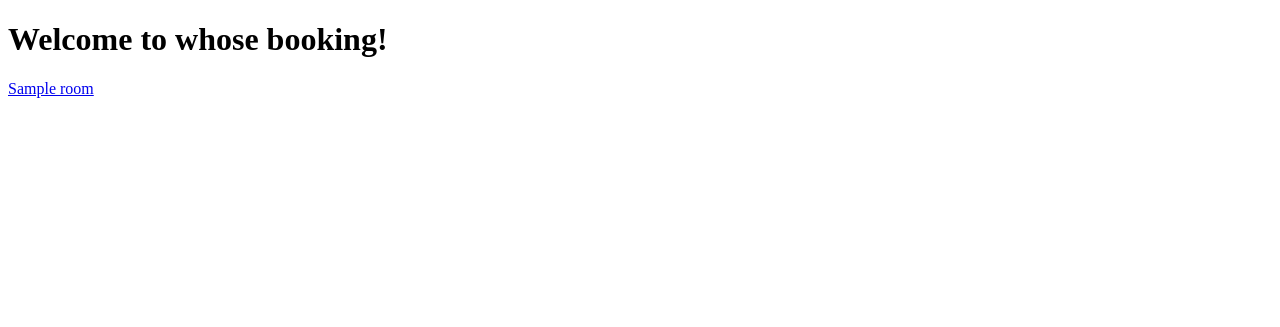
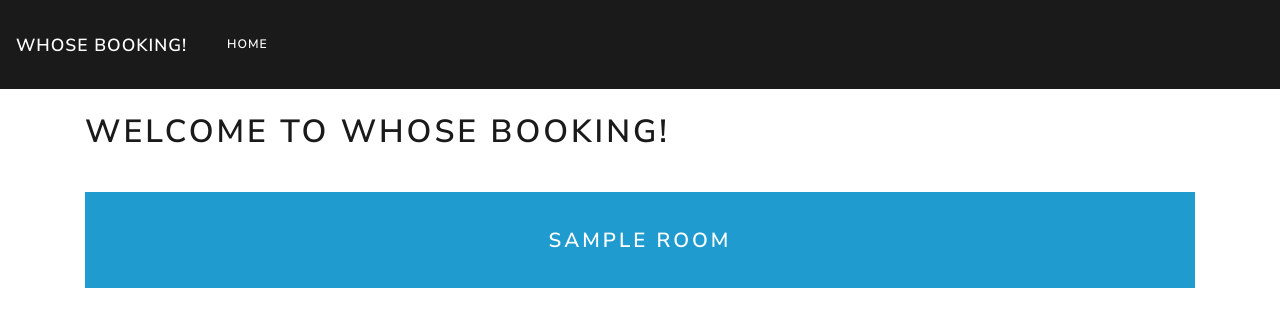
Before and after one commit to headforwards/whose-booking, a Flask app: template templates/index.html in a window 1280 px wide. Shown: the top 327 px of the page. Run offline with Flask 2, Linux system fonts and the light colour scheme; the template is opened without the code that fills it: most values are stand-ins (such as "Sample title", 1, 10 or a date in 2020); some libraries are stand-ins or nearby versions.

Commit message:
Added styling

```diff
--- a/auth_helper.py
+++ b/auth_helper.py
@@ -15,7 +15,6 @@ def get_token():
     }
     try:
         token = requests.post(login_url, data).json()
-        print(token)
         return token['access_token']
 
     except Exception as e:
--- /dev/null
+++ b/templates/base.html
@@ -0,0 +1,36 @@
+<!DOCTYPE html>
+<html lang="en">
+<head>
+    <meta charset="UTF-8">
+    <title>Whose Booking</title>
+    <link href="https://stackpath.bootstrapcdn.com/bootswatch/4.3.1/lux/bootstrap.min.css" rel="stylesheet" integrity="sha384-hVpXlpdRmJ+uXGwD5W6HZMnR9ENcKVRn855pPbuI/mwPIEKAuKgTKgGksVGmlAvt" crossorigin="anonymous">
+<style>
+    a.btn {
+    font-size:0.85em
+    }
+</style>
+</head>
+<body>
+    <nav class="navbar navbar-expand-lg navbar-dark bg-primary">
+                <a class="navbar-brand" href="#">Whose Booking!</a>
+                <button class="navbar-toggler" type="button" data-toggle="collapse" data-target="#navbarColor01" aria-controls="navbarColor01" aria-expanded="false" aria-label="Toggle navigation">
+                  <span class="navbar-toggler-icon"></span>
+                </button>
+
+                <div class="collapse navbar-collapse" id="navbarColor01">
+                  <ul class="navbar-nav mr-auto">
+                    <li class="nav-item active">
+                      <a class="nav-link" href="/">Home <span class="sr-only">(current)</span></a>
+                  </ul>
+                </div>
+              </nav>
+    <div class="container">
+        <h1 class="pt-4 pb-4">
+            {% block title %}
+            {% endblock %}
+        </h1>
+        {% block content %}
+        {% endblock %}
+    </div>
+</body>
+</html>
--- a/templates/index.html
+++ b/templates/index.html
@@ -1,13 +1,16 @@
-<!DOCTYPE html>
-<html lang="en">
-<head>
-    <meta charset="UTF-8">
-    <title>Whose Booking</title>
-</head>
-<body>
-    <h1>Welcome to whose booking!</h1>
+{% extends 'base.html' %}
+{% block title %}
+Welcome to whose booking!
+{% endblock %}
+{% block content %}
     {% for room in rooms %}
-    <p><a href="/{{room['address']}}/{{room['name']}}">{{room['name']}}</a></p>
+    <p>
+
+        <h3 class="p-0">
+        <a class="btn btn-info btn-lg btn-block font-large" href="/{{room['address']}}/{{room['name']}}">
+        {{room['name']}}
+        </a>
+        </h3>
+    </p>
     {% endfor %}
-</body>
-</html>
+{% endblock %}
```
Also changed, not shown: templates/room.html (+8 -9 lines).
